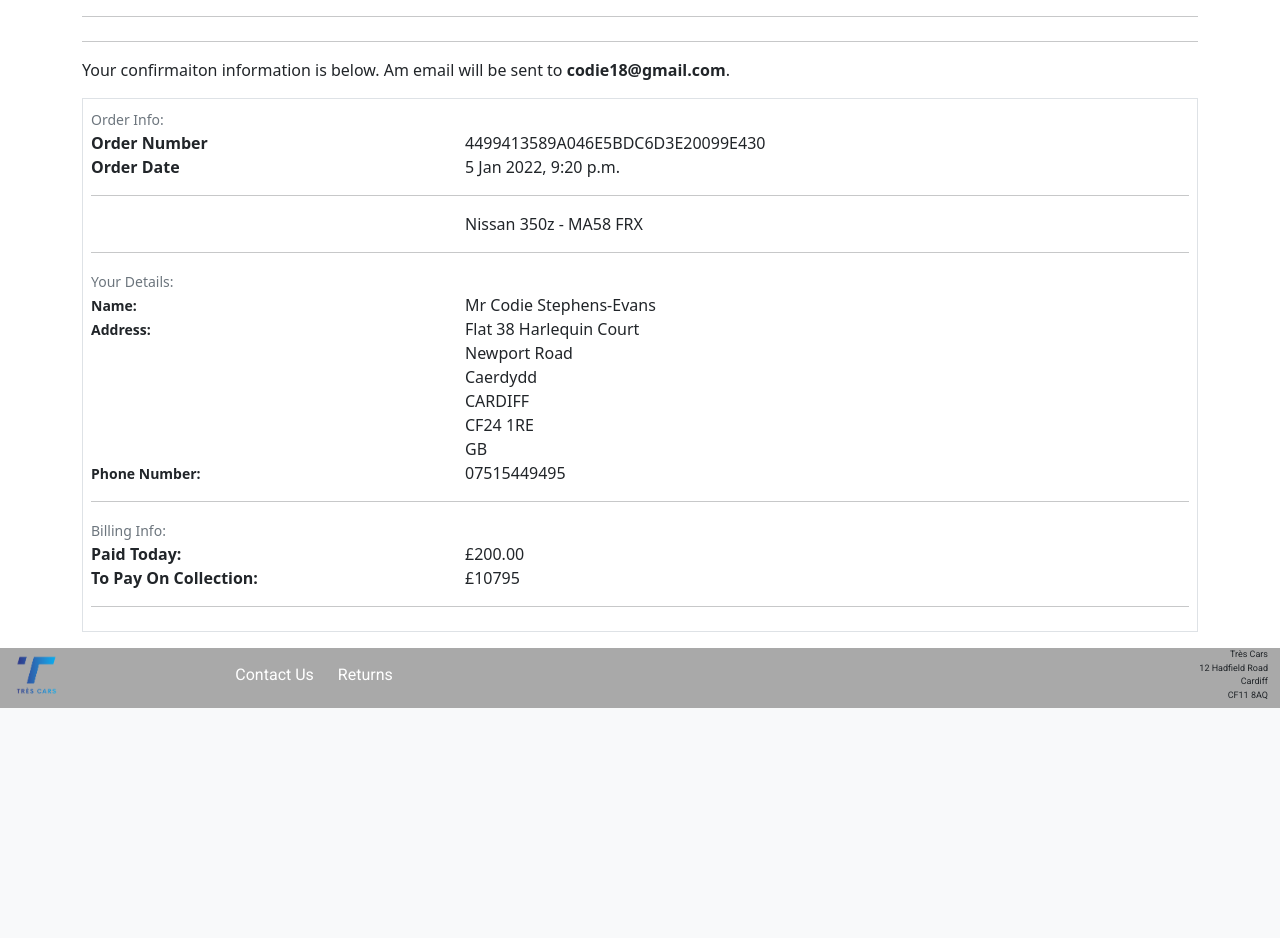
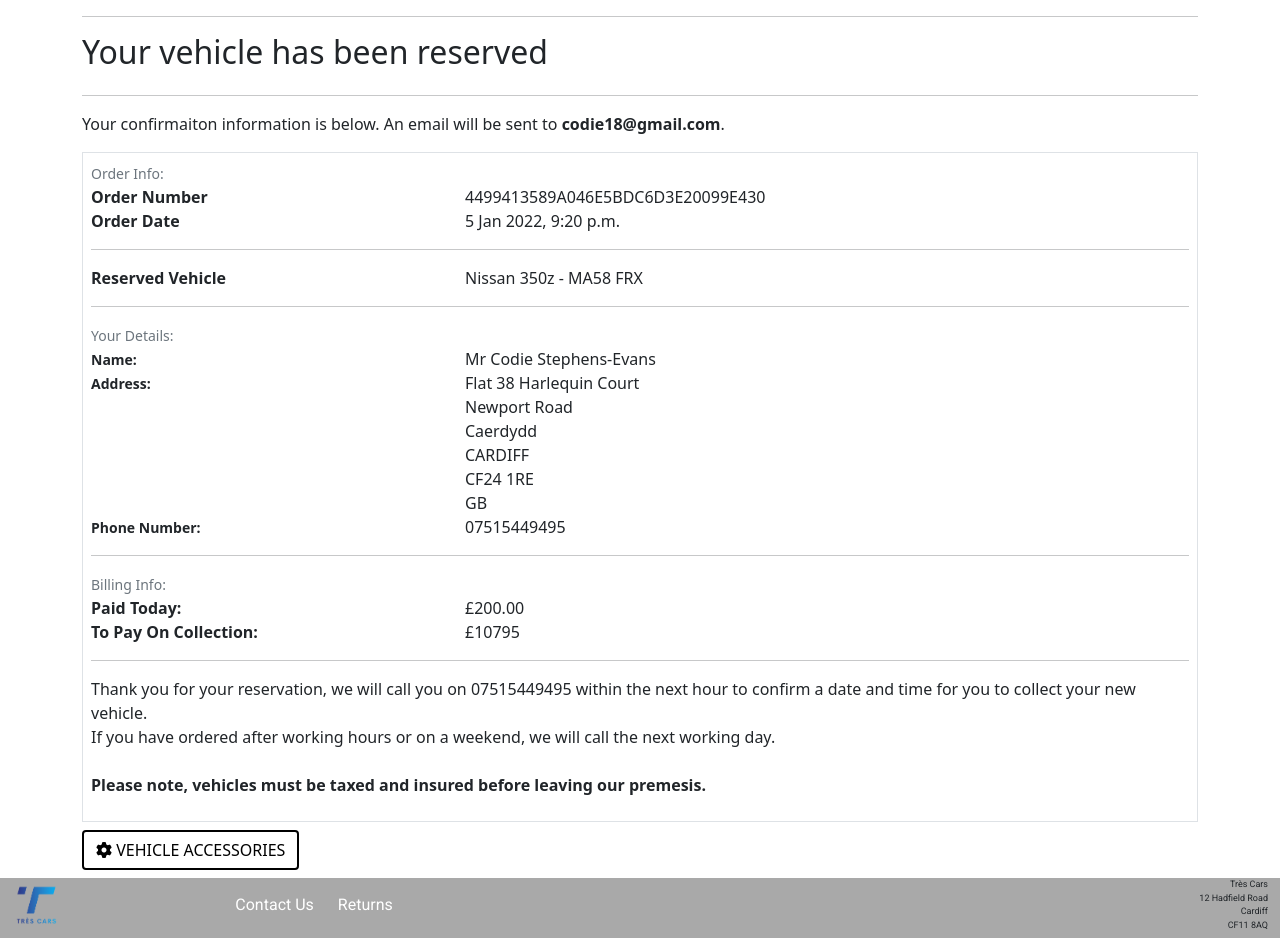
Before and after one commit to cod182/ms4-trescars-2023, a Django app: a page that uses checkout/templates/checkout/checkout_success.html in a window 1280 px wide. Shown: the part 100-1038 px from the top of the page. Before the commit the page ends 808 px from the top, so only its background shows below. Run offline with Django 4.2, Linux system fonts and the light colour scheme; data comes from the database, SQL or seed files in the repository; both versions use the stored data as it was after the commit; some libraries are stand-ins or nearby versions.

Commit message:
fixed context to checkout_success and remplate for order_type

```diff
--- a/checkout/templates/checkout/checkout_success.html
+++ b/checkout/templates/checkout/checkout_success.html
@@ -21,10 +21,10 @@
             <div class="col">
                 <hr>
                 <h2 class="logo-font mb-4">
-                    {% if order_type == 'vehicle' %}Your vehicle has been reserved{% elif order_type == 'accessories' %}Your order has been placed{% endif %}
+                    {% if order.order_type == 'vehicle' %}Your vehicle has been reserved{% elif order.order_type == 'accessories' %}Your order has been placed{% endif %}
                 </h2>
                 <hr>
-                <p class="text-black">Your confirmaiton information is below. Am email will be sent to <strong>{{ order.email }}</strong>.</p>
+                <p class="text-black">Your confirmaiton information is below. An email {% if from_profile %}was{% else %}will be{% endif %} sent to <strong>{{ order.email }}</strong>.</p>
             </div>
         </div>
 
@@ -60,7 +60,7 @@
 
                     <div class="row">
                         <div class="col-12 col-md-4">
-                            <p class="mb-0 bold">{% if order_type == 'vehicle' %}Reserved Vehicle{% elif order_type == 'accessories' %}Ordered Items{% endif %}</p>
+                            <p class="mb-0 bold">{% if order.order_type == 'vehicle' %}Reserved Vehicle{% elif order.order_type == 'accessories' %}Ordered Items{% endif %}</p>
                         </div>
                     {% for item in order.lineitems.all %}
                         {% if item.vehicle %}
@@ -154,7 +154,7 @@
 
                     <div class="row">
                         <div class="col-12">
-                            {% if order_type == 'vehicle' %}
+                            {% if order.order_type == 'vehicle' %}
 
                                 <p class="mb-0 text-small">
                                     Thank you for your reservation, we will call you on {{ order.phone_number }} within the next hour to confirm a date and time for you to collect your new vehicle.
@@ -164,7 +164,7 @@
                                 <br>
                                 <p class="bold">Please note, vehicles must be taxed and insured before leaving our premesis.</p>
 
-                            {% elif order_type == 'accessories' %}
+                            {% elif order.order_type == 'accessories' %}
                                 <p class="mb-0 text-small">Thank you for your order. We will ship your package the same day if placed before 12:00 or the next working day.</p>
                             {% endif %}
 
@@ -185,14 +185,14 @@
                         <span class="text-uppercase">Back To Profile</span>
                     </a>
                 {% else %}
-                    {% if order_type == 'vehicle' %}
+                    {% if order.order_type == 'vehicle' %}
                         <a href="#" class="btn btn--black-border">
                             <span class="icon mr-2">
                                 <i class="fa fa-cog" aria-hidden="true"></i>
                             </span>
                             <span class="text-uppercase">Vehicle Accessories</span>
                         </a>
-                    {% elif order_type == 'accessories' %}
+                    {% elif order.order_type == 'accessories' %}
                         <a href="#" class="btn btn--black-border">
                             <span class="icon mr-2">
                                 <i class="fa fa-cog" aria-hidden="true"></i>
--- a/checkout/views.py
+++ b/checkout/views.py
@@ -126,7 +126,7 @@ def reserve_vehicle_checkout(request, vehicle):
 
                 # Save the info to the user's profile
                 request.session['save_info'] = 'save-info' in request.POST
-                return redirect(reverse('checkout_vehicle_success', args=[order.order_number]))
+                return redirect(reverse('checkout_success', args=[order.order_number]))
             else:
                 messages.error(request, 'There was an error with your form. \
                     Please double check your information.')
@@ -195,7 +195,6 @@ def checkout_vehicle_success(request, order_number):
     template = 'checkout/checkout_success.html'
     context = {
         'order': order,
-        'order_type': 'vehicle',
     }
 
     return render(request, template, context)
--- a/profiles/templates/profiles/profile.html
+++ b/profiles/templates/profiles/profile.html
@@ -16,7 +16,7 @@
 <div class="container-fluid">
     <div class="row">
         <div class="col-12">
-            <h2 class="my-4">{{ profile }}'s Profile</h2>
+            <h2 class="my-4">Welcome to you profile page {{ profile }}</h2>
         </div>
     </div>
 
```
Also changed, not shown: db.sqlite3.
